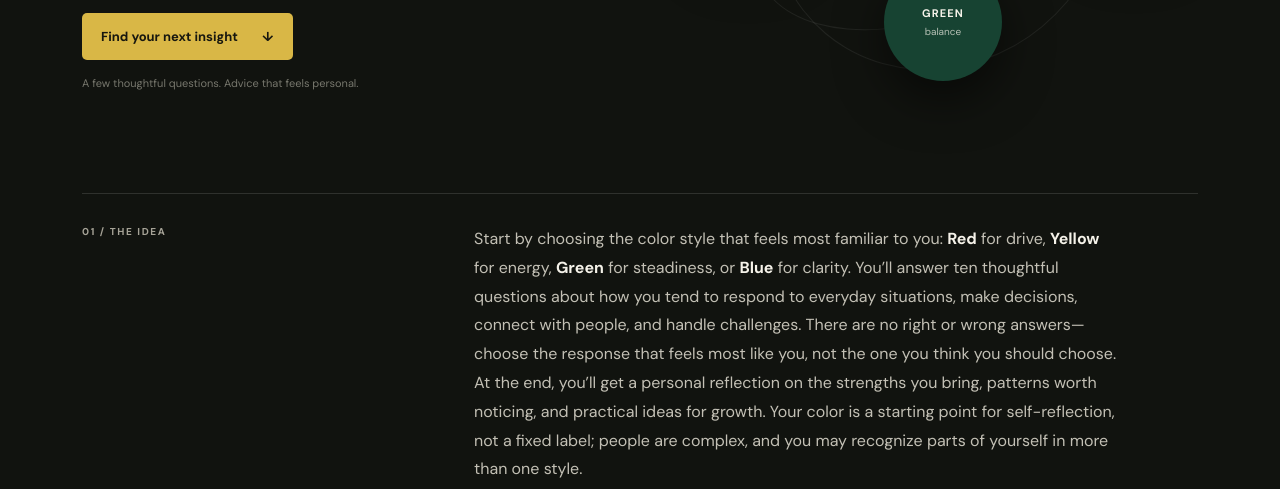
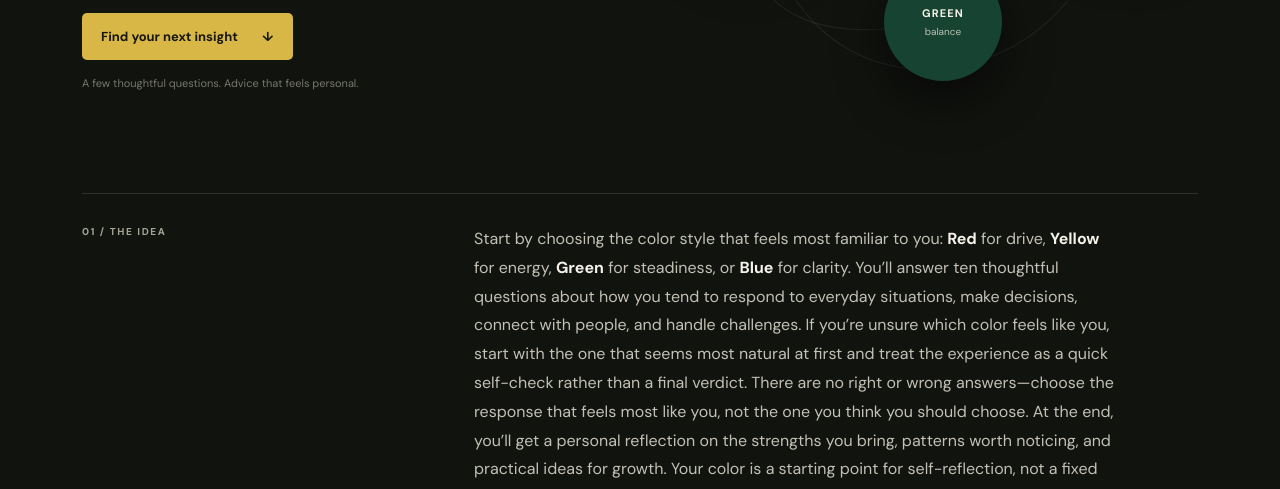
Before and after one commit to Dominika22222/wontedly, a plain HTML site: page index.html in a window 1280 px wide. Shown: the part 463-952 px from the top of the page. Drawn offline with Linux system fonts and the light colour scheme.

Commit message:
Add guidance for unsure users to choose a starting color and take the test

```diff
--- a/index.html
+++ b/index.html
@@ -16,7 +16,7 @@
       <div class="hero-copy"><p class="eyebrow"><span class="dot"></span> A little more self-understanding</p><h1>Know your color.<br><em>Grow on purpose.</em></h1><p class="intro">Personality isn’t a box. It’s a starting point for understanding what brings out your best—and what you might want to work on.</p><a class="button" href="#check">Find your next insight <span>↓</span></a><p class="note">A few thoughtful questions. Advice that feels personal.</p></div>
       <div class="color-art" aria-label="Four color personality styles"><div class="orbit orbit-one"></div><div class="orbit orbit-two"></div><div class="color-center">YOUR<br><b>UNIQUE<br>BLEND</b></div><div class="orb red"><b>RED</b><small>drive</small></div><div class="orb yellow"><b>YELLOW</b><small>energy</small></div><div class="orb green"><b>GREEN</b><small>balance</small></div><div class="orb blue"><b>BLUE</b><small>clarity</small></div></div>
     </section>
-    <section class="intro-row" id="how"><span class="section-num">01 / THE IDEA</span><p>Start by choosing the color style that feels most familiar to you: <b>Red</b> for drive, <b>Yellow</b> for energy, <b>Green</b> for steadiness, or <b>Blue</b> for clarity. You’ll answer ten thoughtful questions about how you tend to respond to everyday situations, make decisions, connect with people, and handle challenges. There are no right or wrong answers—choose the response that feels most like you, not the one you think you should choose. At the end, you’ll get a personal reflection on the strengths you bring, patterns worth noticing, and practical ideas for growth. Your color is a starting point for self-reflection, not a fixed label; people are complex, and you may recognize parts of yourself in more than one style.</p></section>
+    <section class="intro-row" id="how"><span class="section-num">01 / THE IDEA</span><p>Start by choosing the color style that feels most familiar to you: <b>Red</b> for drive, <b>Yellow</b> for energy, <b>Green</b> for steadiness, or <b>Blue</b> for clarity. You’ll answer ten thoughtful questions about how you tend to respond to everyday situations, make decisions, connect with people, and handle challenges. If you’re unsure which color feels like you, start with the one that seems most natural at first and treat the experience as a quick self-check rather than a final verdict. There are no right or wrong answers—choose the response that feels most like you, not the one you think you should choose. At the end, you’ll get a personal reflection on the strengths you bring, patterns worth noticing, and practical ideas for growth. Your color is a starting point for self-reflection, not a fixed label; people are complex, and you may recognize parts of yourself in more than one style.</p></section>
     <section class="assessment" id="check"><div class="section-title"><span class="section-num">02 / YOUR CHECK-IN</span><h2>Which color feels like <em>you?</em></h2><p>Pick a starting point. Your answers—not the label—shape your reflection.</p></div>
       <div class="cards" id="cards"></div>
       <div class="quiz hidden" id="quiz"><div class="quiz-top"><div><span class="section-num">A REFLECTION, NOT A TEST</span><h3 id="type-title"></h3></div><span class="step" id="step"></span></div><div class="progress"><span id="progress"></span></div><div class="question-box"><p class="section-num">THINK ABOUT YOUR EVERYDAY</p><h3 id="question"></h3><div id="options" class="options"></div></div><div class="quiz-controls"><button class="text-button" id="back">← Back</button><button class="button" id="next" disabled>Next <span>→</span></button></div></div>
```
